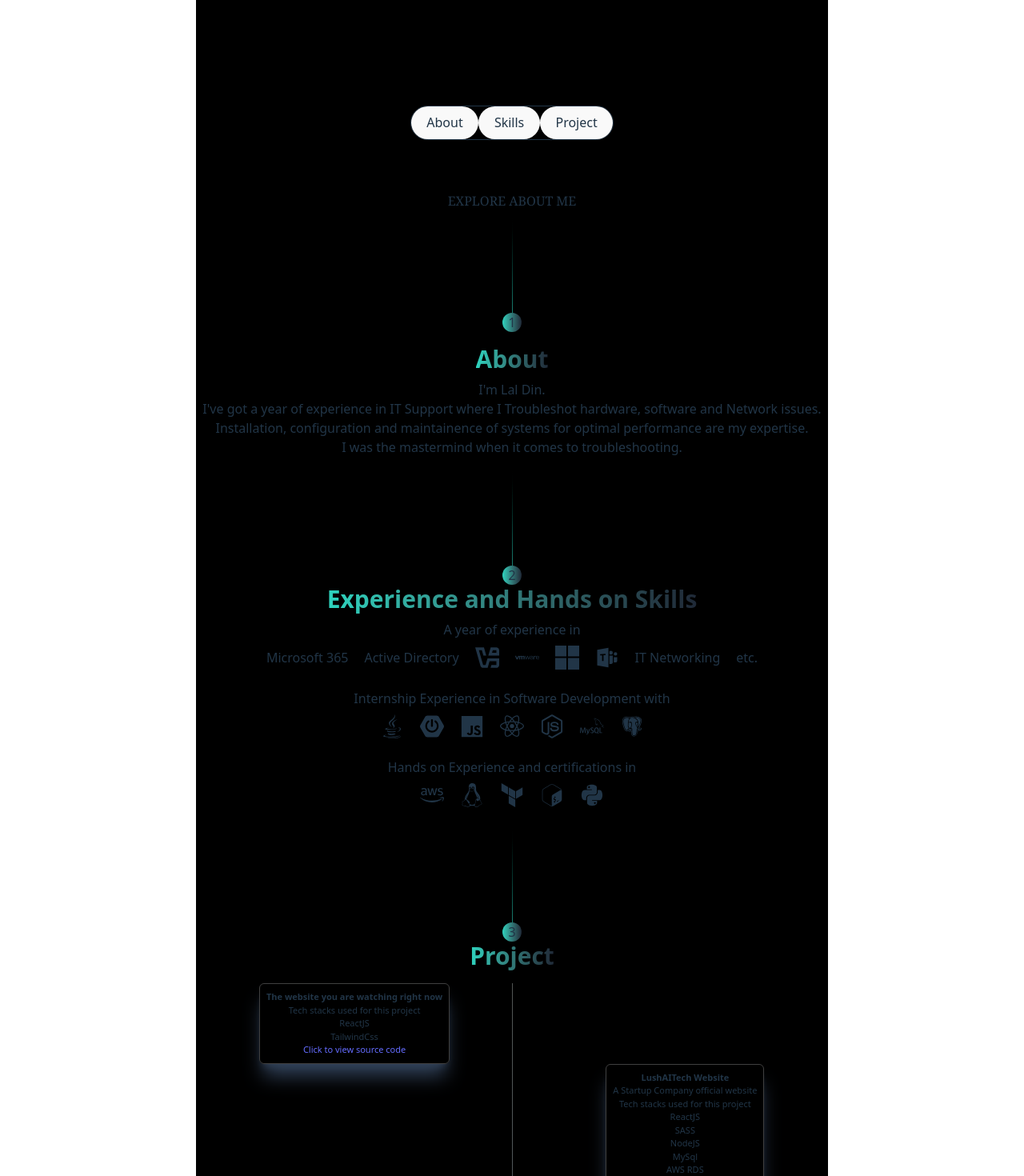
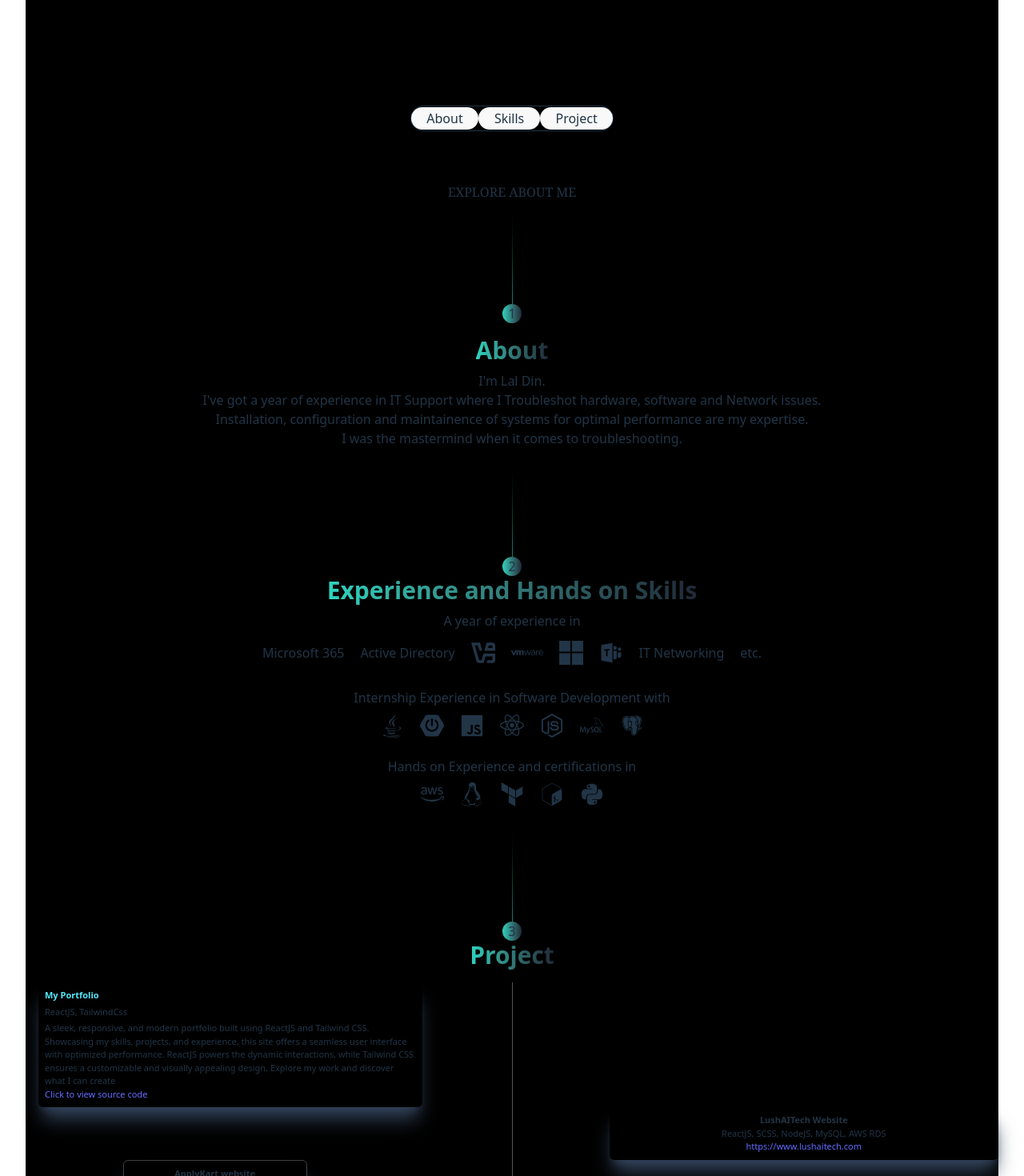
Before and after one commit to laldinenga/My-Portfolio, a React (Vite) app: page / in a window 1280 px wide. Shown: the part 700-2170 px from the top of the page at 80% size. Built offline with nearby package versions, Linux system fonts and the light colour scheme.

Commit message:
edit project section

```diff
--- a/src/Home/MainPage.jsx
+++ b/src/Home/MainPage.jsx
@@ -20,6 +20,7 @@ import { SiVmware } from "react-icons/si";
 import { SiVirtualbox } from "react-icons/si";
 import { BsMicrosoft } from "react-icons/bs";
 import { BiLogoMicrosoftTeams } from "react-icons/bi";
+import { CgArrowLongRightC } from "react-icons/cg";
 
 function MainPage() {
 
@@ -44,11 +45,15 @@ function MainPage() {
       threshold: 0, // Trigger when 50% of the div is visible
     });
 
-    // Observe each div
+    // Observe each h2
     h2s.forEach(h2 => observer.observe(h2));
 
     // Cleanup the observer when the component is unmounted
-    return () => observer.disconnect();
+    return () =>
+      //  observer.disconnect();
+    h2s.forEach(h2 =>{
+      observer.unobserve(h2);
+    });
   }, []);
 
   return (
@@ -97,13 +102,13 @@ function MainPage() {
           </button>
         </div>
       </div>
-      <div className="flex items-center justify-center bg-black sticky top-2 z-10">
-        <div className="flex flex-row bg-black justify-center border-1 w-fit rounded-3xl items-center">
-          <button className={`rounded-3xl hover:bg-neutral-800 active:bg-neutral-700 ${activeSection === 'about' ? 'bg-neutral-800' : ''}`}
+      <div className="flex items-center bg-black justify-center sticky top-2 z-10">
+        <div className="flex flex-row bg-black justify-center border-1 w-fit h-8 rounded-3xl items-center ">
+          <button className={`flex rounded-3xl h-7 items-center hover:bg-neutral-800 active:bg-neutral-700 ${activeSection === 'about' ? 'bg-neutral-800' : ''}`}
           onClick={() => document.getElementById('about').scrollIntoView({ behavior: 'smooth' })}>About</button>
-          <button className={`rounded-3xl hover:bg-neutral-800 active:bg-neutral-700 ${activeSection === 'skills' ? 'bg-neutral-800' : ''}`}
+          <button className={`flex items-center rounded-3xl h-7 hover:bg-neutral-800 active:bg-neutral-700 ${activeSection === 'skills' ? 'bg-neutral-800' : ''}`}
           onClick={() => document.getElementById('skills').scrollIntoView({ behavior: 'smooth' })}>Skills</button>
-          <button className={`rounded-3xl hover:bg-neutral-800 active:bg-neutral-700 ${activeSection === 'project' ? 'bg-neutral-800' : ''}`}
+          <button className={`flex items-center rounded-3xl h-7 hover:bg-neutral-800 active:bg-neutral-700 ${activeSection === 'project' ? 'bg-neutral-800' : ''}`}
           onClick={() => document.getElementById('project').scrollIntoView({ behavior: 'smooth' })}>Project</button>
         </div>
       </div>
@@ -152,7 +157,7 @@ function MainPage() {
               <SiVirtualbox size={30} />
             </li>
             <li>
-              <SiVmware size={30} />
+              <SiVmware size={40} />
             </li>
             <li>
               <BsMicrosoft size={30} />
@@ -244,16 +249,17 @@ function MainPage() {
               </svg>
             </div> */}
             <div className="blockAppear">
-              <div className="flex flex-row justify-start mt-4 ml-[10%] ">
-                <div className="text-[11px] p-2 border-[0.5px] border-neutral-700 rounded-md shadow-xl shadow-slate-700">
-                  <p className="font-bold">
-                    The website you are watching right now
+              <div className="grid grid-cols-5 justify-start mt-4 pl-4">
+                <div className="text-[11px] p-2 col-span-2 border-neutral-700 rounded-md shadow-xl shadow-slate-700 text-start">
+                  <h2 className="font-bold text-cyan-300">
+                    My Portfolio
+                  </h2>
+                  <p className="py-1">ReactJS, TailwindCss</p>
+                  <p>
+                  A sleek, responsive, and modern portfolio built using ReactJS and Tailwind CSS.
+                  Showcasing my skills, projects, and experience, this site offers a seamless user interface
+                  with optimized performance. ReactJS powers the dynamic interactions, while Tailwind CSS ensures a customizable and visually appealing design. Explore my work and discover what I can create
                   </p>
-                  <p>Tech stacks used for this project</p>
-                  <ul>
-                    <li>ReactJS</li>
-                    <li>TailwindCss</li>
-                  </ul>
                   <p>
                     <a href="https://github.com/laldinenga/My-Portfolio.git">
                       Click to view source code
@@ -261,18 +267,11 @@ function MainPage() {
                   </p>
                 </div>
               </div>
-              <div className="flex flex-row justify-end items-center mr-[10%] ">
-                <div className="text-[11px] shadow-xl p-2 border-[0.5px] border-neutral-700 shadow-slate-700 rounded-md">
-                  <p className="font-bold">LushAITech Website</p>
-                  <p>A Startup Company official website</p>
-                  <p>Tech stacks used for this project</p>
-                  <ul>
-                    <li>ReactJS</li>
-                    <li>SASS</li>
-                    <li>NodeJS</li>
-                    <li>MySql</li>
-                    <li>AWS RDS</li>
-                  </ul>
+              <div className="grid grid-cols-5 justify-end">
+                <div className="col-start-4 col-end-6 text-[11px] shadow-xl p-2 border-neutral-700 shadow-slate-700 rounded-md">
+                  <h2 className="font-bold">LushAITech Website</h2>
+                  <p>ReactJS, SCSS, NodeJS, MySQL, AWS RDS</p>
+                  <p></p>
                   <p>
                     <a href="https://www.lushaitech.com/">
                       https://www.lushaitech.com
```
